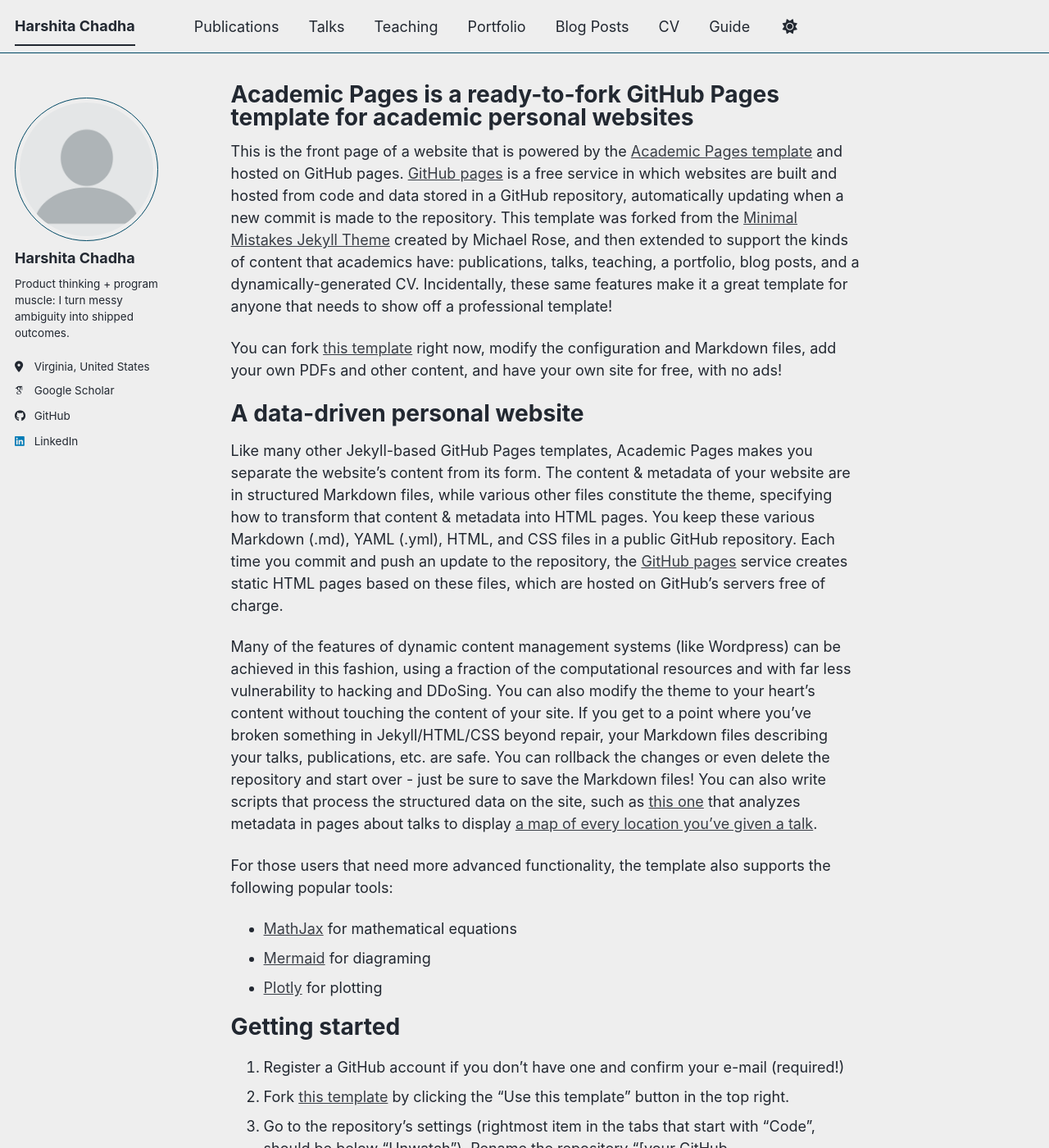
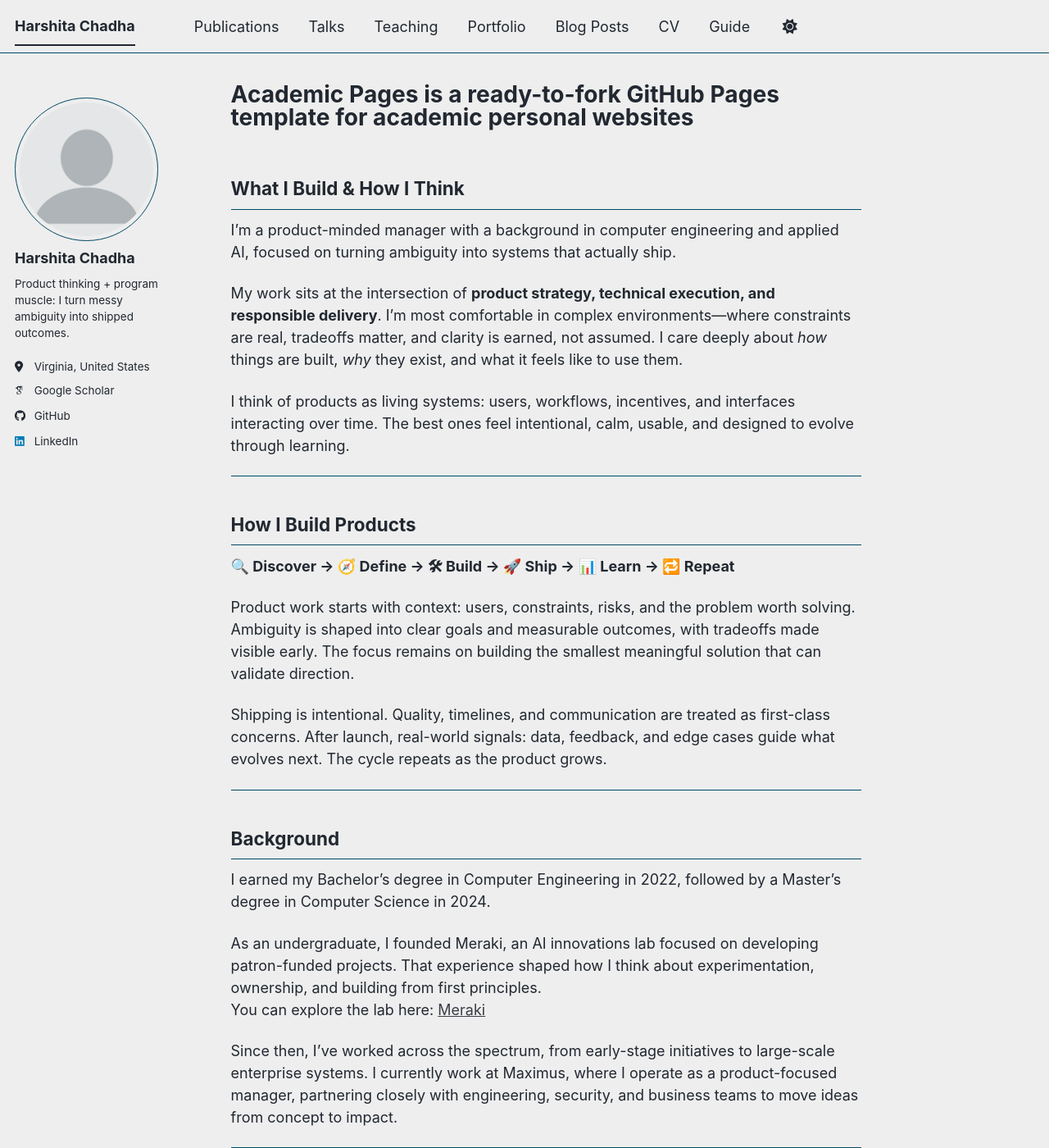
Before and after one commit to harshitaachadha/harshitaachadha.github.io, a Jekyll site: the page built from _pages/about.md, in a window 1280 px wide and 1400 px high. Shown: the whole window at 82% size. Built offline with Jekyll 4.4.1, drawn with Linux system fonts in a browser that asks for light colours; some web fonts are replaced; a script bundle is joined from its source files by our own code; library files that are not in the unit come from our copies; some of the changed text lies outside the part shown.

Commit message:
Update about.md

```diff
--- a/_pages/about.md
+++ b/_pages/about.md
@@ -7,50 +7,41 @@
   - /about.html
 ---
 
-This is the front page of a website that is powered by the [Academic Pages template](https://github.com/academicpages/academicpages.github.io) and hosted on GitHub pages. [GitHub pages](https://pages.github.com) is a free service in which websites are built and hosted from code and data stored in a GitHub repository, automatically updating when a new commit is made to the repository. This template was forked from the [Minimal Mistakes Jekyll Theme](https://mmistakes.github.io/minimal-mistakes/) created by Michael Rose, and then extended to support the kinds of content that academics have: publications, talks, teaching, a portfolio, blog posts, and a dynamically-generated CV. Incidentally, these same features make it a great template for anyone that needs to show off a professional template!
+## What I Build & How I Think
 
- You can fork [this template](https://github.com/academicpages/academicpages.github.io) right now, modify the configuration and Markdown files, add your own PDFs and other content, and have your own site for free, with no ads!
+I’m a product-minded manager with a background in computer engineering and applied AI, focused on turning ambiguity into systems that actually ship.
 
-A data-driven personal website
-======
-Like many other Jekyll-based GitHub Pages templates, Academic Pages makes you separate the website's content from its form. The content & metadata of your website are in structured Markdown files, while various other files constitute the theme, specifying how to transform that content & metadata into HTML pages. You keep these various Markdown (.md), YAML (.yml), HTML, and CSS files in a public GitHub repository. Each time you commit and push an update to the repository, the [GitHub pages](https://pages.github.com/) service creates static HTML pages based on these files, which are hosted on GitHub's servers free of charge.
+My work sits at the intersection of **product strategy, technical execution, and responsible delivery**. I’m most comfortable in complex environments—where constraints are real, tradeoffs matter, and clarity is earned, not assumed. I care deeply about *how* things are built, *why* they exist, and what it feels like to use them.
 
-Many of the features of dynamic content management systems (like Wordpress) can be achieved in this fashion, using a fraction of the computational resources and with far less vulnerability to hacking and DDoSing. You can also modify the theme to your heart's content without touching the content of your site. If you get to a point where you've broken something in Jekyll/HTML/CSS beyond repair, your Markdown files describing your talks, publications, etc. are safe. You can rollback the changes or even delete the repository and start over - just be sure to save the Markdown files! You can also write scripts that process the structured data on the site, such as [this one](https://github.com/academicpages/academicpages.github.io/blob/master/talkmap.ipynb) that analyzes metadata in pages about talks to display [a map of every location you've given a talk](https://academicpages.github.io/talkmap.html).
+I think of products as living systems: users, workflows, incentives, and interfaces interacting over time. The best ones feel intentional, calm, usable, and designed to evolve through learning.
 
-For those users that need more advanced functionality, the template also supports the following popular tools:
-- [MathJax](https://www.mathjax.org/) for mathematical equations
-- [Mermaid](https://mermaid.js.org/) for diagraming
-- [Plotly](https://plotly.com/javascript/) for plotting
+---
 
-Getting started
-======
-1. Register a GitHub account if you don't have one and confirm your e-mail (required!)
-1. Fork [this template](https://github.com/academicpages/academicpages.github.io) by clicking the "Use this template" button in the top right.
-1. Go to the repository's settings (rightmost item in the tabs that start with "Code", should be below "Unwatch"). Rename the repository "[your GitHub username].github.io", which will also be your website's URL.
-1. Set site-wide configuration and create content & metadata (see below -- also see [this set of diffs](https://archive.is/3TPas) showing what files were changed to set up [an example site](https://getorg-testacct.github.io) for a user with the username "getorg-testacct")
-1. Upload any files (like PDFs, .zip files, etc.) to the files/ directory. They will appear at https://[your GitHub username].github.io/files/example.pdf.
-1. Check status by going to the repository settings, in the "GitHub pages" section
+## How I Build Products
 
-Site-wide configuration
-------
-The main configuration file for the site is in the base directory in [_config.yml](https://github.com/academicpages/academicpages.github.io/blob/master/_config.yml), which defines the content in the sidebars and other site-wide features. You will need to replace the default variables with ones about yourself and your site's github repository. The configuration file for the top menu is in [_data/navigation.yml](https://github.com/academicpages/academicpages.github.io/blob/master/_data/navigation.yml). For example, if you don't have a portfolio or blog posts, you can remove those items from that navigation.yml file to remove them from the header.
+**🔍 Discover → 🧭 Define → 🛠 Build → 🚀 Ship → 📊 Learn → 🔁 Repeat**
 
-Create content & metadata
-------
-For site content, there is one Markdown file for each type of content, which are stored in directories like _publications, _talks, _posts, _teaching, or _pages. For example, each talk is a Markdown file in the [_talks directory](https://github.com/academicpages/academicpages.github.io/tree/master/_talks). At the top of each Markdown file is structured data in YAML about the talk, which the theme will parse to do lots of cool stuff. The same structured data about a talk is used to generate the list of talks on the [Talks page](https://academicpages.github.io/talks), each [individual page](https://academicpages.github.io/talks/2012-03-01-talk-1) for specific talks, the talks section for the [CV page](https://academicpages.github.io/cv), and the [map of places you've given a talk](https://academicpages.github.io/talkmap.html) (if you run this [python file](https://github.com/academicpages/academicpages.github.io/blob/master/talkmap.py) or [Jupyter notebook](https://github.com/academicpages/academicpages.github.io/blob/master/talkmap.ipynb), which creates the HTML for the map based on the contents of the _talks directory).
+Product work starts with context: users, constraints, risks, and the problem worth solving. Ambiguity is shaped into clear goals and measurable outcomes, with tradeoffs made visible early. The focus remains on building the smallest meaningful solution that can validate direction.
 
-**Markdown generator**
+Shipping is intentional. Quality, timelines, and communication are treated as first-class concerns. After launch, real-world signals: data, feedback, and edge cases guide what evolves next. The cycle repeats as the product grows.
 
-The repository includes [a set of Jupyter notebooks](https://github.com/academicpages/academicpages.github.io/tree/master/markdown_generator
-) that converts a CSV containing structured data about talks or presentations into individual Markdown files that will be properly formatted for the Academic Pages template. The sample CSVs in that directory are the ones I used to create my own personal website at stuartgeiger.com. My usual workflow is that I keep a spreadsheet of my publications and talks, then run the code in these notebooks to generate the Markdown files, then commit and push them to the GitHub repository.
+---
 
-How to edit your site's GitHub repository
-------
-Many people use a git client to create files on their local computer and then push them to GitHub's servers. If you are not familiar with git, you can directly edit these configuration and Markdown files directly in the github.com interface. Navigate to a file (like [this one](https://github.com/academicpages/academicpages.github.io/blob/master/_talks/2012-03-01-talk-1.md) and click the pencil icon in the top right of the content preview (to the right of the "Raw | Blame | History" buttons). You can delete a file by clicking the trashcan icon to the right of the pencil icon. You can also create new files or upload files by navigating to a directory and clicking the "Create new file" or "Upload files" buttons.
+## Background
 
-Example: editing a Markdown file for a talk
-![Editing a Markdown file for a talk](/images/editing-talk.png)
+I earned my Bachelor’s degree in Computer Engineering in 2022, followed by a Master’s degree in Computer Science in 2024.
 
-For more info
-------
-More info about configuring Academic Pages can be found in [the guide](https://academicpages.github.io/markdown/), the [growing wiki](https://github.com/academicpages/academicpages.github.io/wiki), and you can always [ask a question on GitHub](https://github.com/academicpages/academicpages.github.io/discussions). The [guides for the Minimal Mistakes theme](https://mmistakes.github.io/minimal-mistakes/docs/configuration/) (which this theme was forked from) might also be helpful.
+As an undergraduate, I founded Meraki, an AI innovations lab focused on developing patron-funded projects. That experience shaped how I think about experimentation, ownership, and building from first principles.
+You can explore the lab here: [Meraki](https://merakilab.github.io/)
+
+Since then, I’ve worked across the spectrum, from early-stage initiatives to large-scale enterprise systems. I currently work at Maximus, where I operate as a product-focused manager, partnering closely with engineering, security, and business teams to move ideas from concept to impact.
+
+---
+
+## Beyond the Work
+
+I *love* music and going to concerts. In 2025, I went to see Linkin Park and, purely by accident, ran into Mike Shinoda on a random street. Yes, it *is* my whole personality now. No, it did *not* teach me anything about B2B sales.
+
+I collect vinyl, read a lot of fantasy (yes, *Twilight* counts), and spend time doing amateur photography. You can find some of my photos on [Unsplash](https://unsplash.com/@rose_coloured_lens).
+
+I’m drawn to aesthetics and structures, whether they live in software, sound, or space.
```
